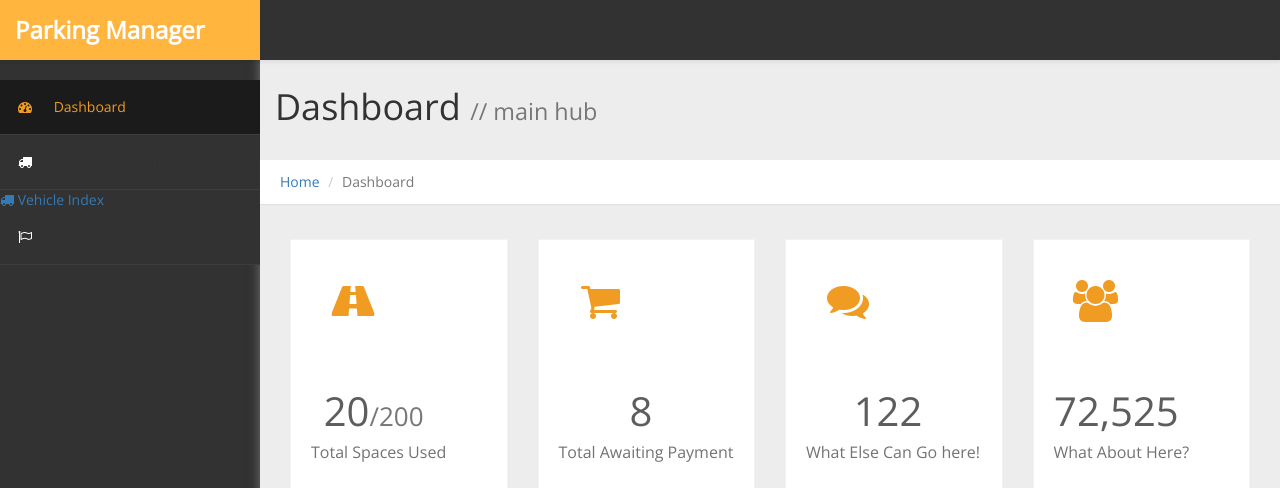
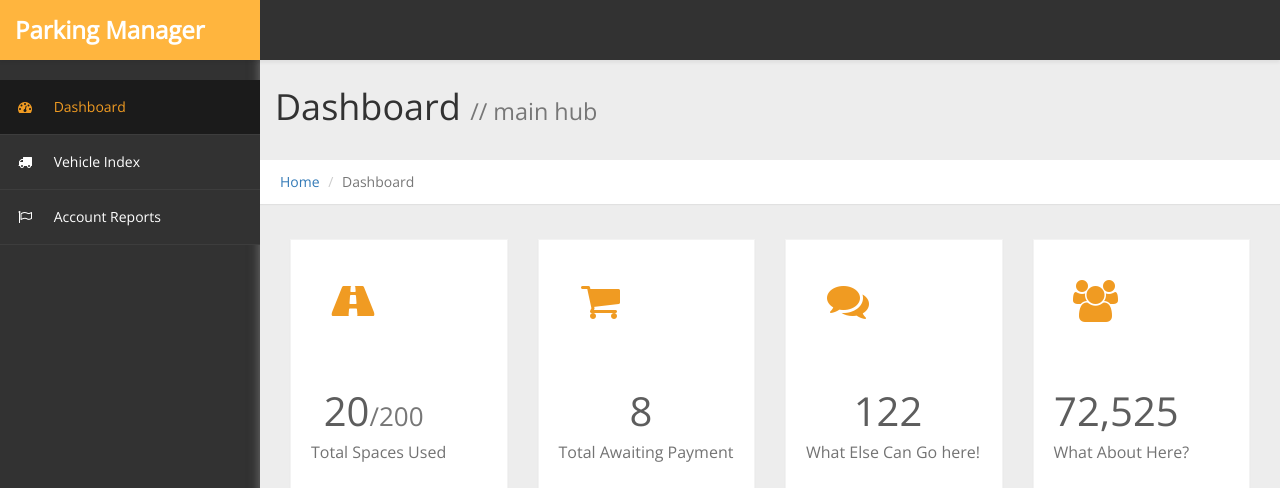
Before and after one commit to SpaceDux/ParkingManager, a PHP site: page /ParkingManager/ in a window 1280 px wide. Shown: the top 488 px of the page. Run offline with PHP 8.4, Linux system fonts and the light colour scheme; data comes from the database, SQL or seed files in the repository; some web fonts are replaced.

Commit message:
Revert "style tweaks"
This reverts commit 0010703112bff913e7e94dbf07ca6e7ea1c3d465.

```diff
--- a/assets/css/custom-styles.css
+++ b/assets/css/custom-styles.css
@@ -468,7 +468,6 @@ padding-top: 4px;
 .nav-second-level li,
 .nav-third-level li {
     border-bottom: none !important;
-    background: #fff;
 }
 
 .nav-second-level li a {
@@ -485,9 +484,9 @@ padding-top: 4px;
 	padding:0;
 }
 .sidebar-collapse .nav > li > a {
-	color: #343434;
+	color: #FFFFFF;
+	background:transparent;
 	text-shadow:none;
-
 }
 .sidebar-collapse > .nav > li > a {
 	padding: 12px 10px;
@@ -495,7 +494,7 @@ padding-top: 4px;
 .sidebar-collapse > .nav > li {
 	border-bottom: 1px solid rgba(107, 108, 109, 0.19);
 }
-ul.nav.nav-second-level.collapse.in {background: #1232;}
+ul.nav.nav-second-level.collapse.in {background: #131212;}
 .sidebar-collapse .nav > li > a:hover,
 .sidebar-collapse .nav > li > a:focus {
 
--- a/index.php
+++ b/index.php
@@ -44,17 +44,7 @@
                     <li>
                         <a class="active-menu" href="<?php echo $url ?>/index.php"><i class="fa fa-dashboard"></i> Dashboard</a>
                     </li>
-										<li class="">
-                        <a href="#"><i class="fa fa-truck"></i> Multi-Level Dropdown<span class="fa arrow"></span></a>
-                        <ul class="nav nav-second-level collapse" aria-expanded="false" style="height: 0px;">
-                            <li>
-                                <a href="?soon">View Accounts</a>
-                            </li>
-                            <li>
-                                <a href="#">Second Level Link</a>
-                            </li>
-                        </ul>
-                    </li>
+                    <li>
                         <a href="<?php echo $url ?>/?ComingSoon"><i class="fa fa-truck"></i> Vehicle Index</a>
                     </li>
                     <li>
```
Also changed, not shown: 2 other files.
